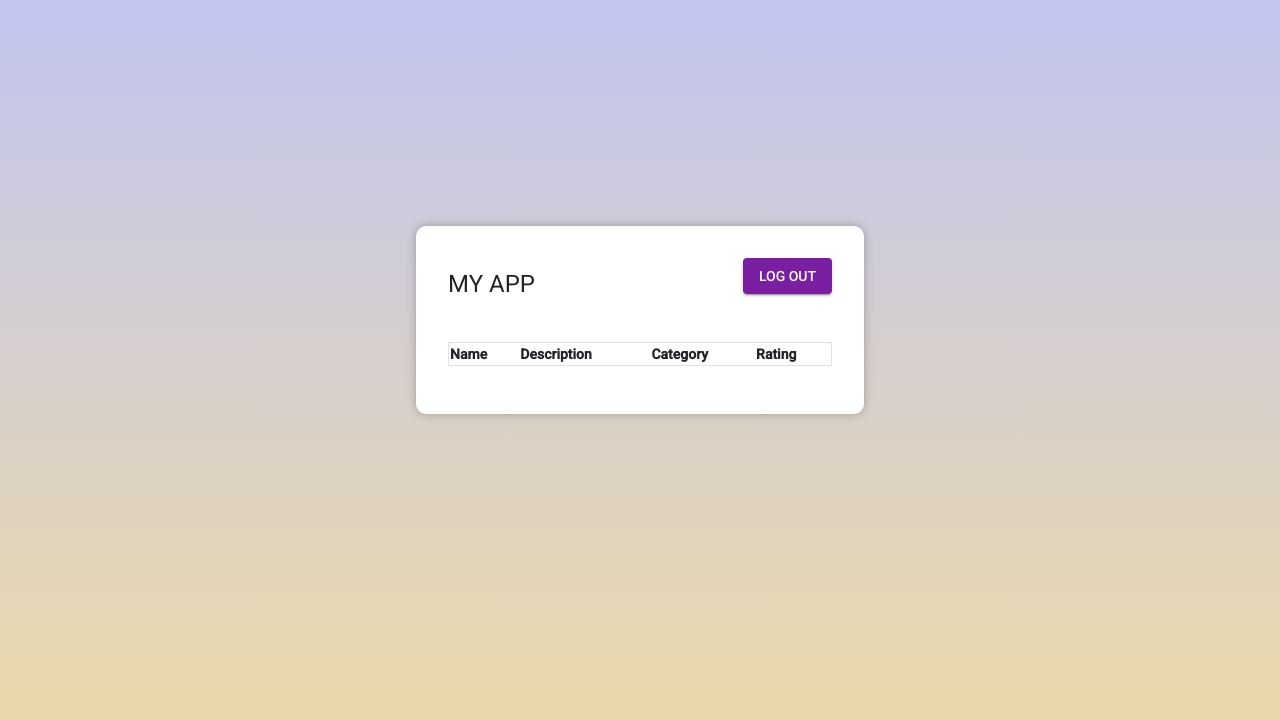
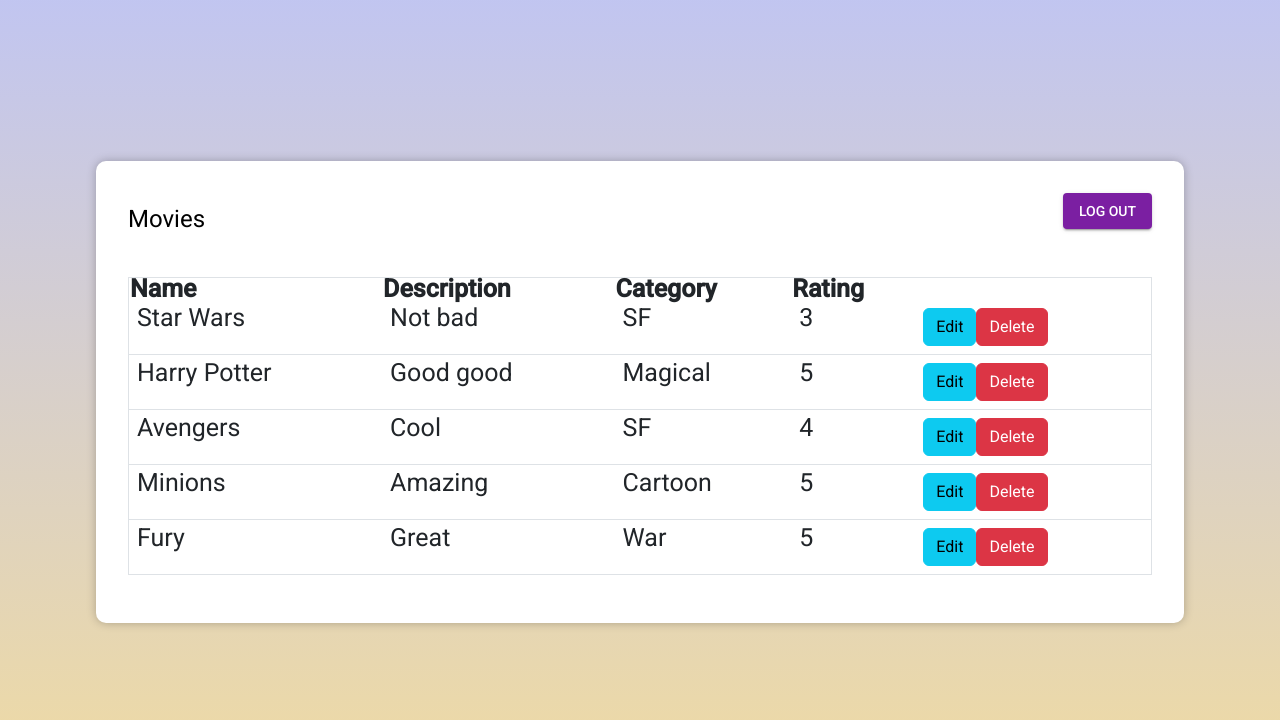
Before and after one commit to razvanboicu/Library-Angular, an Angular app in the folder LibraryApp/: page / in a window 1280 px wide. Shown: the top 720 px of the page. Built offline with nearby package versions, Linux system fonts and the light colour scheme; sample sign-in values are in the browser's storage.

Commit message:
inserting data to table

```diff
--- a/LibraryApp/src/app/app.module.ts
+++ b/LibraryApp/src/app/app.module.ts
@@ -7,6 +7,7 @@
 import { HttpClientModule } from '@angular/common/http';
 import { FormsModule } from '@angular/forms';
 
+
 @NgModule({
   declarations: [AppComponent],
   imports: [BrowserModule, FormsModule,AppRoutingModule, BrowserAnimationsModule, HttpClientModule],
--- a/LibraryApp/src/app/dashboard/dashboard/dashboard.component.html
+++ b/LibraryApp/src/app/dashboard/dashboard/dashboard.component.html
@@ -1,6 +1,6 @@
 <div id="dashboard-page">
   <div class="header">
-    <h1>MY APP</h1>
+    <h1>Movies</h1>
     <button mat-raised-button color="primary" (click)="logout()">
       LOG OUT
     </button>
@@ -16,11 +16,11 @@
       </tr>
 
       <tbody>
-        <tr *ngFor="let user of userData">
-          <td>{{user.name}}</td>
-          <td>{{user.description}</td>
-          <td>{{user.category}}</td>
-          <td>{{user.rating}}</td>
+        <tr *ngFor="let movie of movieData">
+          <td>{{movie.name}}</td>
+          <td>{{movie.description}}</td>
+          <td>{{movie.category}}</td>
+          <td>{{movie.rating}}</td>
           <td>
             <button class="btn btn-info">Edit</button>
             <button class="btn btn-danger">Delete</button>
--- a/LibraryApp/src/app/dashboard/dashboard/dashboard.component.scss
+++ b/LibraryApp/src/app/dashboard/dashboard/dashboard.component.scss
@@ -1,11 +1,13 @@
 #dashboard-page {
     display: flex;
     flex-direction: column;
-    margin-top: -10rem;
+    margin-top: -1rem;
     background-color: #fff;
-    width: 35vw;
+    width: 85vw;
     padding: 2rem;
     border-radius: 10px;
+    color: black;
+    font-size: 25px;
     box-shadow: 0px 0px 10px rgba(0, 0, 0, 0.25);
 
     .header {
--- a/LibraryApp/src/app/dashboard/dashboard/dashboard.component.ts
+++ b/LibraryApp/src/app/dashboard/dashboard/dashboard.component.ts
@@ -2,7 +2,8 @@
 import { FormBuilder, FormGroup } from '@angular/forms';
 import { MatSnackBar } from '@angular/material/snack-bar';
 import { Router } from '@angular/router';
-import {MatListModule} from '@angular/material/list';
+import { MatListModule } from '@angular/material/list';
+import { MovieModel } from 'src/app/model/movie.model';
 
 
 @Component({
@@ -12,13 +13,44 @@
 })
 
 export class DashboardComponent implements OnInit {
-  userData:any =[];
+  movieData: MovieModel[] = [
+    {
+      name: 'Star Wars',
+      description: 'Not bad',
+      category: 'SF',
+      rating: '3',
+    },
+    {
+      name: "Harry Potter",
+      description: "Good good",
+      category: "Magical",
+      rating: "5"
+    },
+    {
+      name: "Avengers",
+      description: "Cool",
+      category: "SF",
+      rating: "4"
+    },
+    {
+      name: "Minions",
+      description: "Amazing",
+      category: "Cartoon",
+      rating: "5"
+    },
+    {
+      name: "Fury",
+      description: "Great",
+      category: "War",
+      rating: "5"
+    }
+  ];
 
   constructor(private router: Router, private _snackBar: MatSnackBar) {
 
   }
 
-  ngOnInit(): void {}
+  ngOnInit(): void { }
 
   logout() {
     window.localStorage.removeItem("token");
--- /dev/null
+++ b/LibraryApp/src/app/model/movie.model.ts
@@ -0,0 +1,6 @@
+export class MovieModel{
+    name!:string;
+    description!: string;
+    category!:string;
+    rating!: string;
+}
```
Also changed, not shown: 1 other file (tests, documents, lock files or other folders).
